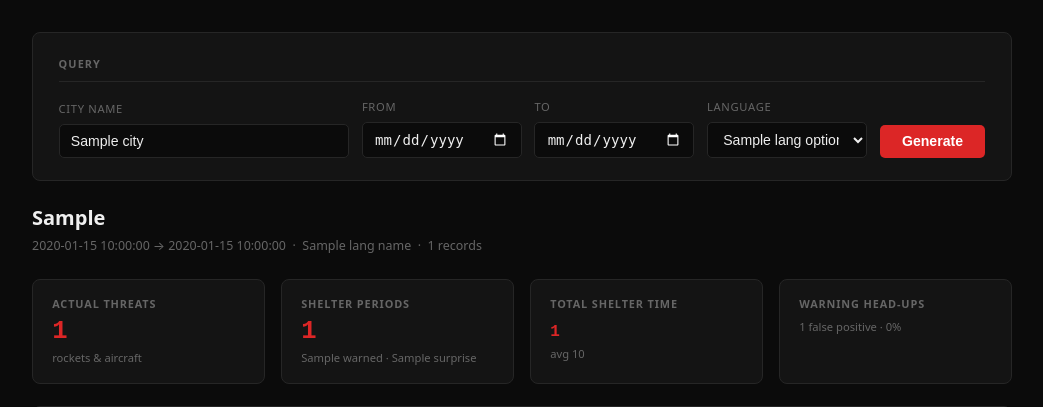
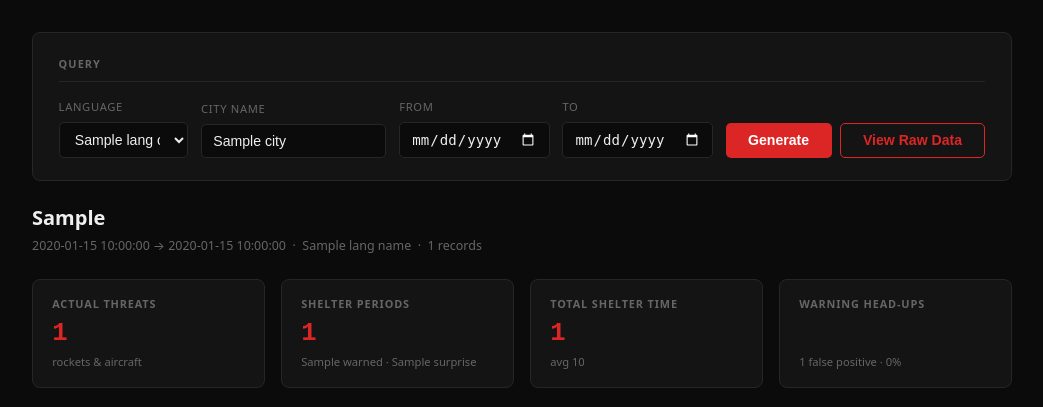
Before and after one commit to tal-sarid/RedAlertStats, a Flask app: template templates/report.html in a window 1280 px wide. Shown: the part 119-526 px from the top of the page, without its empty margins (118-1161 px from the left). Run offline with Flask 3, Linux system fonts and the light colour scheme; the template is opened without the code that fills it: most values are stand-ins (such as "Sample title", 1, 10 or a date in 2020); some libraries are stand-ins or nearby versions.

Commit message:
Add raw data functionality to the query form and improve language selection and shelter time box

```diff
--- a/app.py
+++ b/app.py
@@ -10,18 +10,18 @@ import argparse
 import os
 from datetime import datetime
 
-from flask import Flask, request, render_template
-from analyzer import fetch_alert_history, analyze_alerts, format_duration
+from flask import Flask, redirect, request, render_template
+from analyzer import fetch_alert_history, analyze_alerts, format_duration, build_oref_url
 
 app = Flask(__name__)
 
 DEFAULT_FROM = '28.02.2026'
 
 LANG_OPTIONS = [
-    ('he', 'Hebrew (עברית)'),
+    ('he', 'עברית'),
     ('en', 'English'),
-    ('ru', 'Russian (Русский)'),
-    ('ar', 'Arabic (العربية)'),
+    ('ru', 'Русский'),
+    ('ar', 'العربية'),
 ]
 LANG_NAMES = dict(LANG_OPTIONS)
 
@@ -186,6 +186,20 @@ def report():
     return render_template('report.html', **ctx)
 
 
+@app.route('/raw-data')
+def raw_data():
+    city      = request.args.get('city', '').strip()
+    from_html = request.args.get('from_date', '')
+    to_html   = request.args.get('to_date', '')
+    lang      = request.args.get('lang', 'he')
+
+    from_v = from_html or api_to_html_date(DEFAULT_FROM)
+    to_v   = to_html   or datetime.now().strftime('%Y-%m-%d')
+
+    oref_url = build_oref_url(html_to_api_date(from_v), html_to_api_date(to_v), city, lang)
+    return redirect(oref_url)
+
+
 # ── Entry point ───────────────────────────────────────────────────────────────
 
 if __name__ == '__main__':
--- a/static/style.css
+++ b/static/style.css
@@ -73,7 +73,7 @@ header .sub { font-size: .78rem; color: var(--muted); margin-top: 3px; }
 /* ── Form ── */
 .form-row {
     display: grid;
-    grid-template-columns: 2fr 1.1fr 1.1fr 1.1fr auto;
+    grid-template-columns: 1.4fr 2fr 1fr 1fr auto;
     gap: .8rem;
     align-items: end;
 }
@@ -122,6 +122,14 @@ header .sub { font-size: .78rem; color: var(--muted); margin-top: 3px; }
 .btn:hover  { background: #b91c1c; transform: translateY(-1px); }
 .btn:active { transform: none; }
 
+.form-btns { display: flex; gap: .5rem; }
+.btn-outline {
+    background: transparent;
+    border: 1px solid var(--accent);
+    color: var(--accent);
+}
+.btn-outline:hover { background: rgba(220, 38, 38, .12); transform: translateY(-1px); }
+
 /* ── Error banner ── */
 .err-banner {
     background: #150303;
@@ -151,6 +159,8 @@ header .sub { font-size: .78rem; color: var(--muted); margin-top: 3px; }
     border: 1px solid var(--border);
     border-radius: 8px;
     padding: 1rem 1.2rem;
+    display: flex;
+    flex-direction: column;
 }
 .stat .sl {
     font-size: .68rem;
@@ -161,14 +171,14 @@ header .sub { font-size: .78rem; color: var(--muted); margin-top: 3px; }
     margin-bottom: .45rem;
 }
 .stat .sv {
-    font-size: 1.6rem;
+    font-size: clamp(1rem, 2.6vw, 1.6rem);
     font-weight: 700;
     font-family: var(--mono);
     color: var(--accent);
-    line-height: 1;
+    line-height: 1.15;
+    word-break: break-word;
 }
-.stat .sv.sm { font-size: 1rem; padding-top: 5px; }
-.stat .ss { font-size: .7rem; color: var(--muted); margin-top: .35rem; }
+.stat .ss { font-size: .7rem; color: var(--muted); margin-top: auto; padding-top: .35rem; }
 
 /* ── Detail grid ── */
 .det-grid { display: grid; grid-template-columns: 1fr 1fr; gap: 0 3rem; }
--- a/templates/_form.html
+++ b/templates/_form.html
@@ -6,6 +6,14 @@
     <div class="card-title">Query</div>
     <form method="get" action="/report">
         <div class="form-row">
+            <div class="fg">
+                <label>Language</label>
+                <select name="lang">
+                    {% for code, label in lang_options %}
+                    <option value="{{ code }}" {% if code == lang %}selected{% endif %}>{{ label }}</option>
+                    {% endfor %}
+                </select>
+            </div>
             <div class="fg">
                 <label>City Name</label>
                 <input type="text" name="city" value="{{ city }}"
@@ -19,15 +27,11 @@
                 <label>To</label>
                 <input type="date" name="to_date" value="{{ to_val }}" required>
             </div>
-            <div class="fg">
-                <label>Language</label>
-                <select name="lang">
-                    {% for code, label in lang_options %}
-                    <option value="{{ code }}" {% if code == lang %}selected{% endif %}>{{ label }}</option>
-                    {% endfor %}
-                </select>
+            <div class="form-btns">
+                <button type="submit" class="btn">Generate</button>
+                <button type="submit" formaction="/raw-data" formtarget="_blank"
+                        class="btn btn-outline">View Raw Data</button>
             </div>
-            <button type="submit" class="btn">Generate</button>
         </div>
     </form>
 </div>
--- a/templates/report.html
+++ b/templates/report.html
@@ -27,7 +27,7 @@
     </div>
     <div class="stat">
         <div class="sl">Total Shelter Time</div>
-        <div class="sv sm">{{ total_dur }}</div>
+        <div class="sv">{{ total_dur }}</div>
         <div class="ss">avg {{ avg_dur }}</div>
     </div>
     <div class="stat">
```
Also changed, not shown: analyzer.py (+15 -11 lines).
